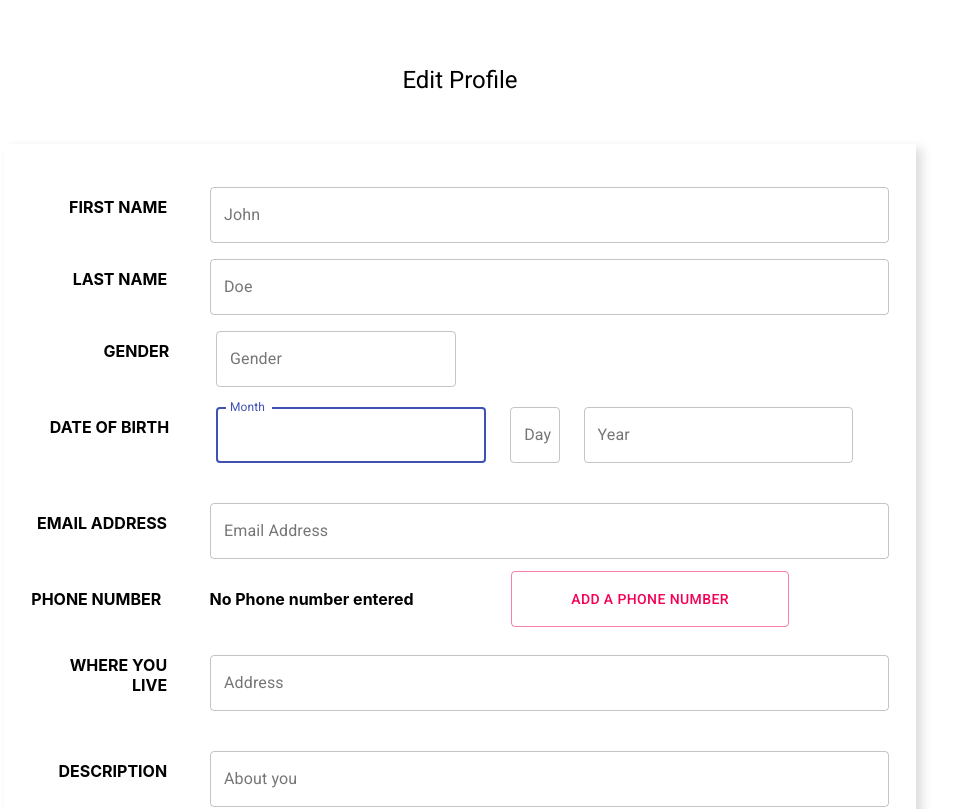
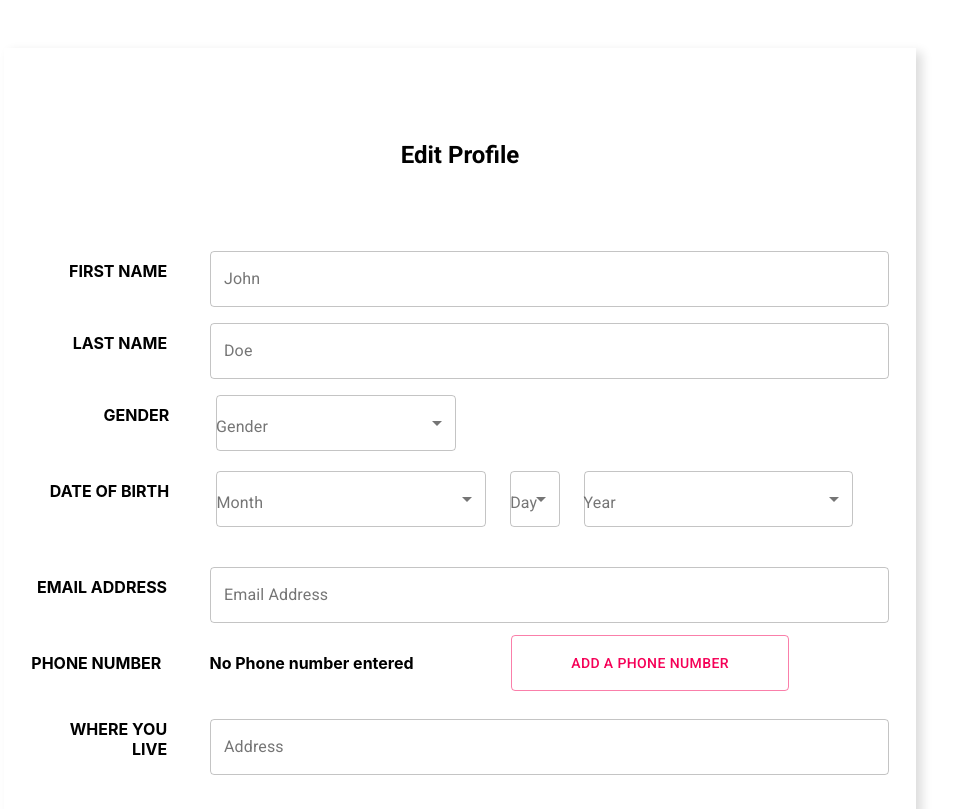
Before and after one commit to hatchways/team-bruschetta, a React (Create React App) app in the folder client/: page /editprofile in a window 1280 px wide. Shown: the top 809 px of the page, without its empty margins (180-1135 px from the left). Built offline with nearby package versions, Linux system fonts and the light colour scheme.

Commit message:
Dropdown for DOB and Gender Fixed

```diff
--- a/client/src/pages/Profile/EditProfile.tsx
+++ b/client/src/pages/Profile/EditProfile.tsx
@@ -2,9 +2,19 @@ import * as React from 'react';
 // import CssBaseline from '@material-ui/core/CssBaseline';
 // import FormControlLabel from '@material-ui/core/FormControlLabel';
 // import Link from '@material-ui/core/Link';
-// import Select from '@material-ui/core/Select';
-// import MenuItem from '@material-ui/core/MenuItem';
-import { Button, TextField, TextareaAutosize, Grid, Box, Typography, Container } from '@material-ui/core';
+import Select from '@material-ui/core/Select';
+import MenuItem from '@material-ui/core/MenuItem';
+import {
+  Button,
+  TextField,
+  TextareaAutosize,
+  Grid,
+  Box,
+  Typography,
+  FormControl,
+  InputLabel,
+  Container,
+} from '@material-ui/core';
 import { ThemeProvider, createMuiTheme } from '@material-ui/core/styles';
 import useStyles from './useStyles';
 
@@ -27,11 +37,10 @@ export default function EditProfile() {
     <ThemeProvider theme={theme}>
       <Container component="main" maxWidth="md">
         {/* <CssBaseline /> */}
-        <Box className={classes.title}>
-          <Typography component="h1" variant="h5">
+        <Box component="form" onSubmit={handleSubmit} className={classes.form}>
+          <Typography component="h1" variant="h5" className={classes.title}>
             Edit Profile
           </Typography>
-          <Box component="form" onSubmit={handleSubmit} className={classes.form}>
           <Grid item xs={12} className={classes.field}>
             <div className={classes.label}>First Name</div>
             <TextField
@@ -58,57 +67,82 @@ export default function EditProfile() {
           </Grid>
           <Grid container spacing={1}>
             <Grid item xs={12} sm={6} className={classes.field}>
-                {/* <Select>
-                  <MenuItem>Male</MenuItem>
-                  <MenuItem>Female</MenuItem>
-                </Select> */}
               <div className={classes.gender}>Gender</div>
-                <TextField
-                  fullWidth
+              <FormControl fullWidth className={classes.dropdown}>
+                <InputLabel id="gender">Gender</InputLabel>
+                <Select
+                  labelId="gender"
                   id="gender"
+                  // value={age}
                   label="Gender"
-                  name="gender"
-                  autoComplete="gender"
-                  className={classes.textField}
+                  // onChange={handleChange}
                   variant="outlined"
-                />
+                >
+                  <MenuItem value={1}>Male</MenuItem>
+                  <MenuItem value={2}>Female</MenuItem>
+                </Select>
+              </FormControl>
             </Grid>
           </Grid>
           <Grid container spacing={3} className={classes.field}>
             <div className={classes.dob}>Date of Birth</div>
             <Grid item xs={9} sm={4}>
-                <TextField
-                  autoComplete="given-name"
-                  name="month"
-                  fullWidth
+              <FormControl fullWidth className={classes.dropdown}>
+                <InputLabel id="month">Month</InputLabel>
+                <Select
+                  labelId="month"
                   id="month"
+                  // value={age}
                   label="Month"
-                  autoFocus
-                  className={classes.textField}
+                  // onChange={handleChange}
                   variant="outlined"
-                />
+                >
+                  <MenuItem value={1}>January</MenuItem>
+                  <MenuItem value={2}>February</MenuItem>
+                  <MenuItem value={3}>March</MenuItem>
+                  <MenuItem value={4}>April</MenuItem>
+                  <MenuItem value={5}>May</MenuItem>
+                  <MenuItem value={6}>June</MenuItem>
+                  <MenuItem value={7}>July</MenuItem>
+                  <MenuItem value={8}>August</MenuItem>
+                  <MenuItem value={9}>September</MenuItem>
+                  <MenuItem value={10}>October</MenuItem>
+                  <MenuItem value={11}>November</MenuItem>
+                  <MenuItem value={12}>December</MenuItem>
+                </Select>
+              </FormControl>
             </Grid>
             <Grid item xs={9} sm={1}>
-                <TextField
-                  fullWidth
+              <FormControl fullWidth className={classes.dropdown}>
+                <InputLabel id="day">Day</InputLabel>
+                <Select
+                  labelId="day"
                   id="day"
+                  // value={age}
                   label="Day"
-                  name="day"
-                  autoComplete="family-name"
-                  className={classes.textField}
+                  // onChange={handleChange}
                   variant="outlined"
-                />
+                >
+                  <MenuItem value={1}>1</MenuItem>
+                  <MenuItem value={2}>2</MenuItem>
+                </Select>
+              </FormControl>
             </Grid>
             <Grid item xs={9} sm={4}>
-                <TextField
-                  fullWidth
+              <FormControl fullWidth className={classes.dropdown}>
+                <InputLabel id="year">Year</InputLabel>
+                <Select
+                  labelId="year"
                   id="year"
+                  // value={age}
                   label="Year"
-                  name="year"
-                  autoComplete="1988"
-                  className={classes.textField}
+                  // onChange={handleChange}
                   variant="outlined"
-                />
+                >
+                  <MenuItem value={1}>1980</MenuItem>
+                  <MenuItem value={2}>1981</MenuItem>
+                </Select>
+              </FormControl>
             </Grid>
             <Grid item xs={12} className={classes.field}>
               <div className={classes.label}>Email Address</div>
@@ -165,21 +199,14 @@ export default function EditProfile() {
                 rowsMin={5}
                 placeholder="About you"
                 defaultValue=""
-                  style={{ width: '100%', borderColor: '#ccc' }}
+                className={classes.textArea}
               />
             </Grid>
-              {/* <Grid item xs={12}>
-                <FormControlLabel
-                  control={<Checkbox value="allowExtraEmails" color="primary" />}
-                  label="I want to receive inspiration, marketing promotions and updates via email."
-                />
-              </Grid> */}
           </Grid>
           <Button type="submit" fullWidth variant="contained" color="secondary" className={classes.submit}>
             Save
           </Button>
         </Box>
-        </Box>
       </Container>
     </ThemeProvider>
   );
--- a/client/src/pages/Profile/useStyles.ts
+++ b/client/src/pages/Profile/useStyles.ts
@@ -2,7 +2,7 @@ import { makeStyles } from '@material-ui/core/styles';
 
 const useStyles = makeStyles((theme) => ({
   form: {
-    marginTop: '3rem',
+    margin: '3rem 0',
     boxShadow: '6px 4px 10px #ddd',
     padding: '3%',
     fontWeight: 'bold',
@@ -33,6 +33,13 @@ const useStyles = makeStyles((theme) => ({
   textField: {
     marginTop: '1rem',
   },
+  textArea: {
+    width: '100%',
+    borderColor: '#ccc',
+  },
+  dropdown: {
+    marginTop: '1rem',
+  },
   submit: {
     margin: theme.spacing(3, 2, 2),
     padding: 10,
@@ -48,7 +55,7 @@ const useStyles = makeStyles((theme) => ({
     height: 56,
   },
   title: {
-    marginTop: '4rem',
+    margin: '4rem 0',
     display: 'flex',
     flexDirection: 'column',
     alignItems: 'center',
```
Lines whose indentation alone changed are shown as unchanged.
